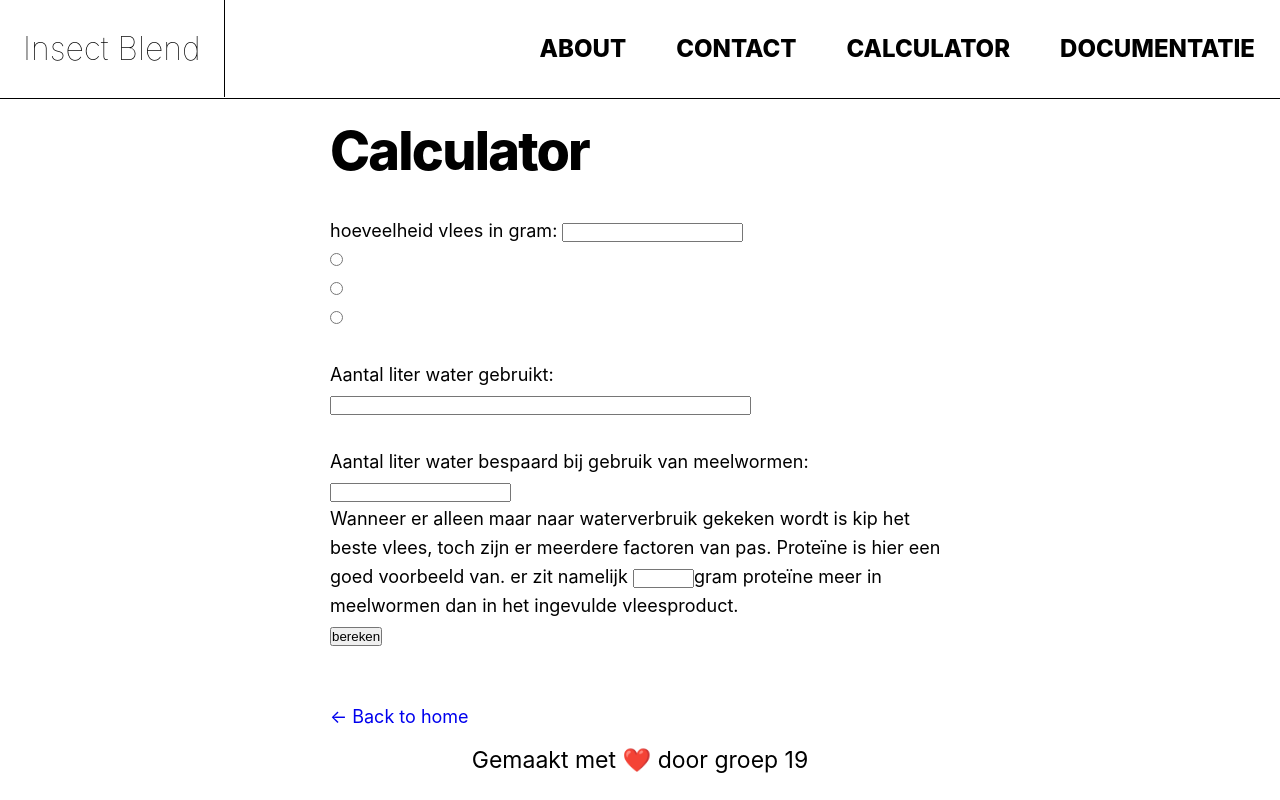
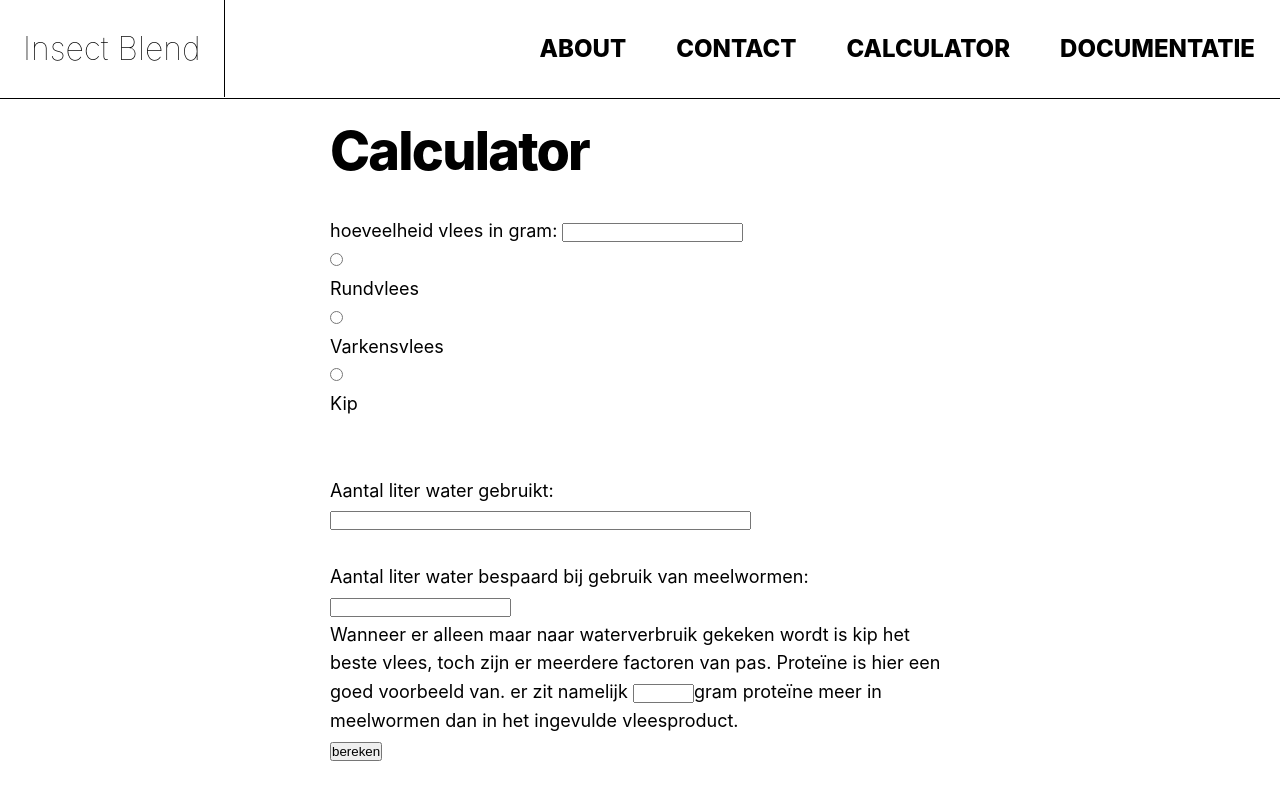
Before and after one commit to ebekoudijs/ProftaakFontys, a Next.js app: page /calculator in a window 1280 px wide. Shown: the top 800 px of the page. Built offline with nearby package versions, Linux system fonts and the light colour scheme.

Commit message:
formatting

```diff
--- a/components/philipcalc.js
+++ b/components/philipcalc.js
@@ -45,14 +45,15 @@
 
     return (
         <>
-                <label htmlFor="textHoeveelheid">hoeveelheid vlees in gram: </label>
-                <input type="text" id="textHoeveelheid" name="textHoeveelheid"></input>
-                <br></br>
-                <input type="radio" id="radio1" name="group1" value="15.415"></input>
-                <br />
-                <input id="radio2" type="radio" name="group1" value="5.988"></input>
-                <br />
-                <input id="radio3" type="radio" name="group1" value="4.325"></input>
+            <label htmlFor="textHoeveelheid">hoeveelheid vlees in gram: </label>
+            <input type="text" id="textHoeveelheid" name="textHoeveelheid"></input>
+            <br />
+            <input type="radio" id="radio1" name="group1" value="15.415"></input>
+            <p>Rundvlees</p>
+            <input id="radio2" type="radio" name="group1" value="5.988"></input>
+            <p>Varkensvlees</p>
+            <input id="radio3" type="radio" name="group1" value="4.325"></input>
+            <p>Kip</p>
                 <br />
 
                 <br />
```
